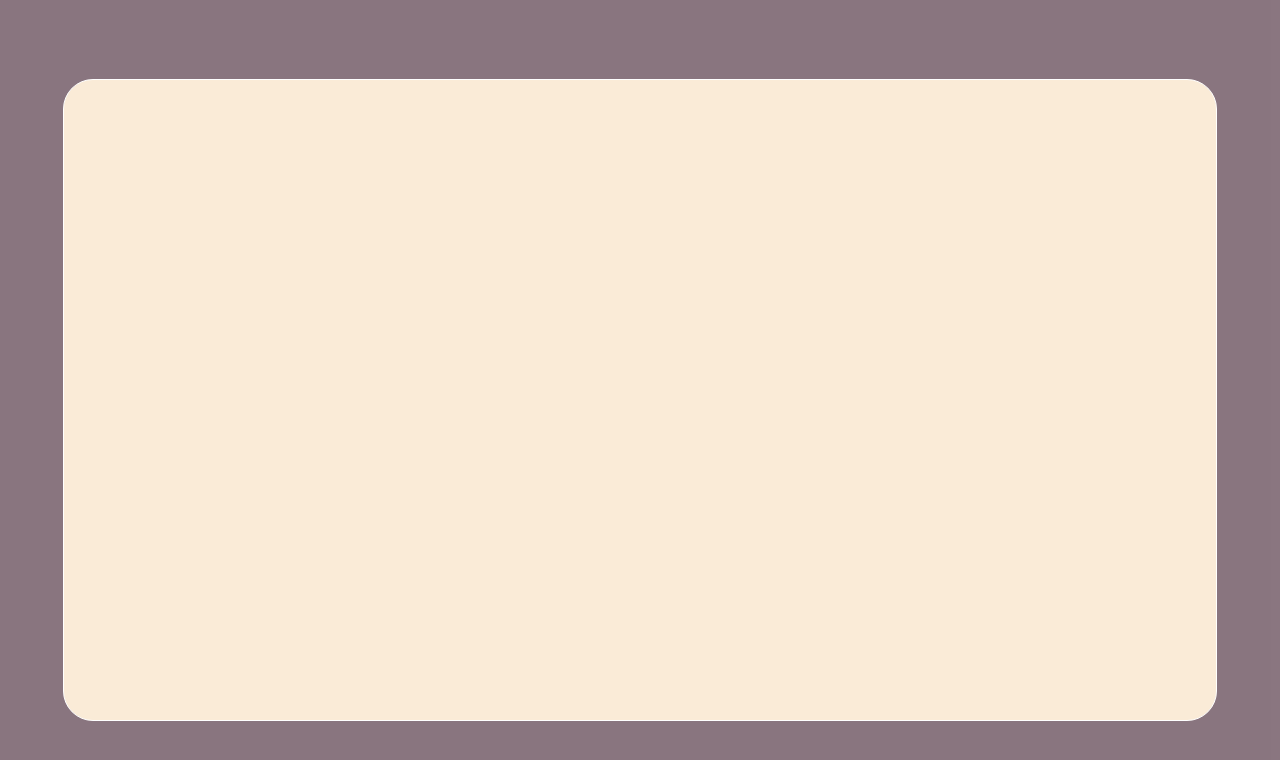
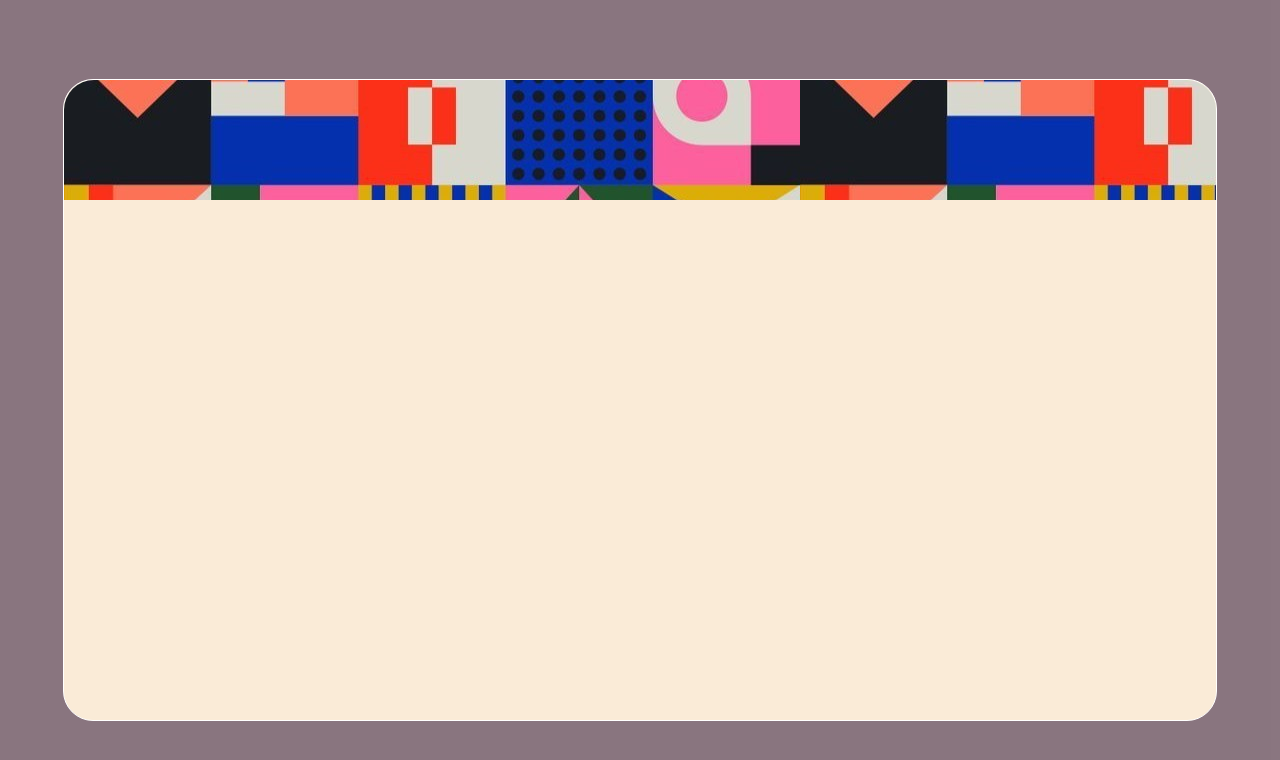
Before and after one commit to Ashir-Littra/metrictree, a React (Create React App) app: page / in a window 1280 px wide. Shown: the top 760 px of the page. Built offline with nearby package versions, Linux system fonts and the light colour scheme.

Commit message:
added top banner

```diff
--- a/src/Components/Home/Home.js
+++ b/src/Components/Home/Home.js
@@ -1,9 +1,10 @@
 import React from 'react'
+import TopBanner from '../TopBanner/TopBanner'
 import './home.css'
 const Home = () => {
   return (
     <div className='home-container'>
-
+        <TopBanner />
     </div>
   )
 }
--- a/src/Components/TopBanner/TopBanner.js
+++ b/src/Components/TopBanner/TopBanner.js
@@ -1,5 +1,5 @@
 import React from 'react'
-import './topbanner'
+import './topbanner.css'
 
 const TopBanner = () => {
   return (
--- a/src/Components/TopBanner/topbanner.css
+++ b/src/Components/TopBanner/topbanner.css
@@ -1,5 +1,6 @@
 .topbanner-container{
 width:100%;
-height:200px;
+height:120px;
 background-image: url("../../../public/assets/home.jpeg");
+border-radius: 30px 30px 0px 0px;
 }
```
